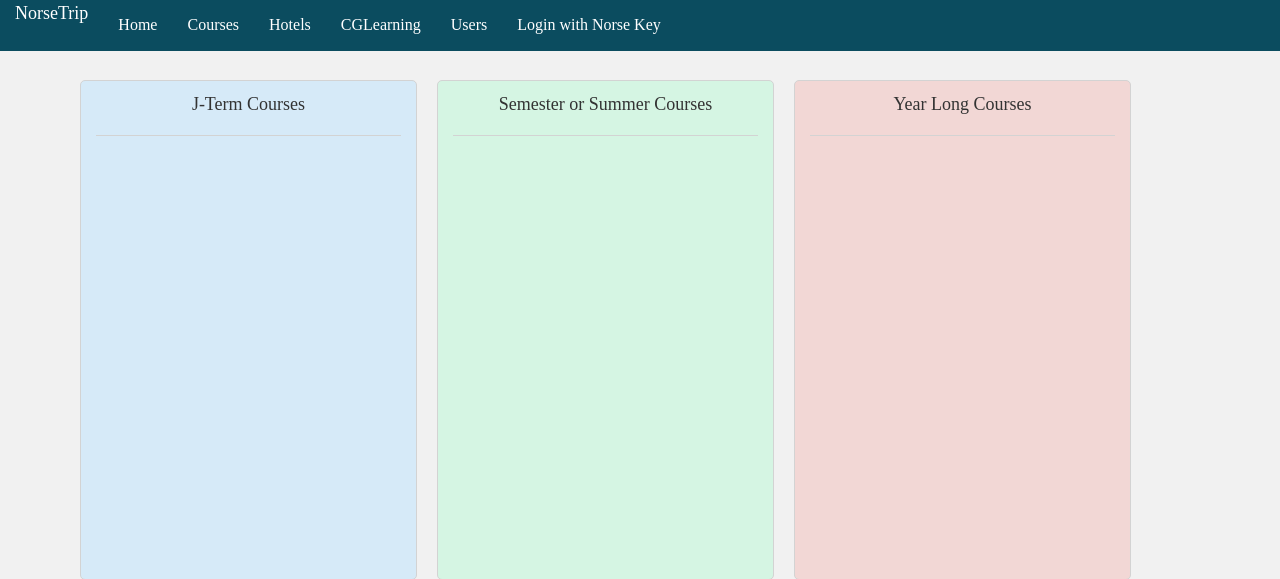
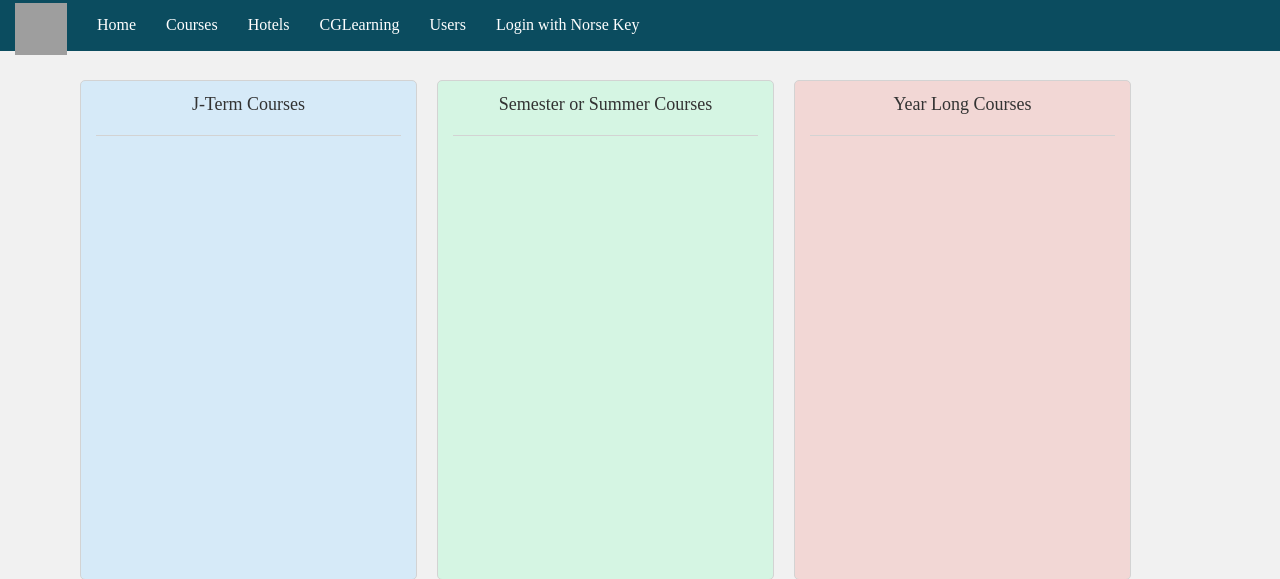
Before and after one commit to dichha/NorseTrip, a Django app: template norsetrip/tripadvise/templates/tripadvise/courses.html in a window 1280 px wide. Shown: the top 579 px of the page. Run offline with Django 3.2, Linux system fonts and the light colour scheme; the template is opened without the code that fills it, so the values that code supplies are empty; parts of the project's set-up code (start-up, migrations or seed data) failed here and were passed over; some libraries are stand-ins or nearby versions; grey boxes are pictures that could not be loaded.

Commit message:
Update base.html

```diff
--- a/norsetrip/tripadvise/templates/tripadvise/base.html
+++ b/norsetrip/tripadvise/templates/tripadvise/base.html
@@ -28,7 +28,7 @@
           <span class="icon-bar"></span>
           <span class="icon-bar"></span>
         </button>
-        <a class="navbar-brand" href="/">NorseTrip</a>
+        <a class="navbar-brand" href="/"> <img src="../../static/images/NTFONT.png" width="52" height="52"></a>
       </div>
     <div class="collapse navbar-collapse" id="myNavbar">
       <ul class="nav navbar-nav" id="navbar">
```
